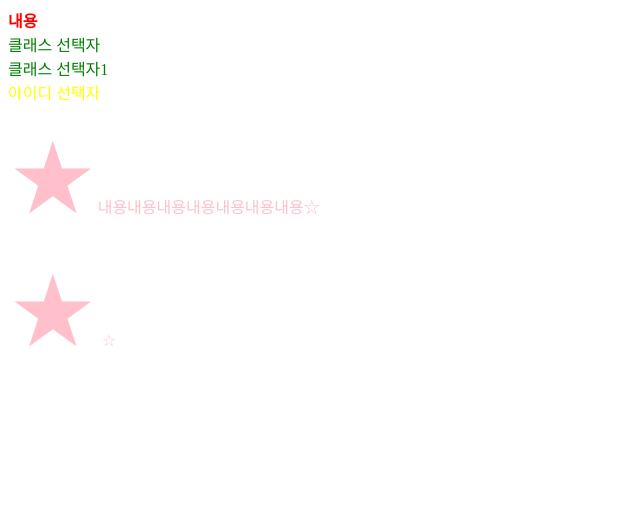
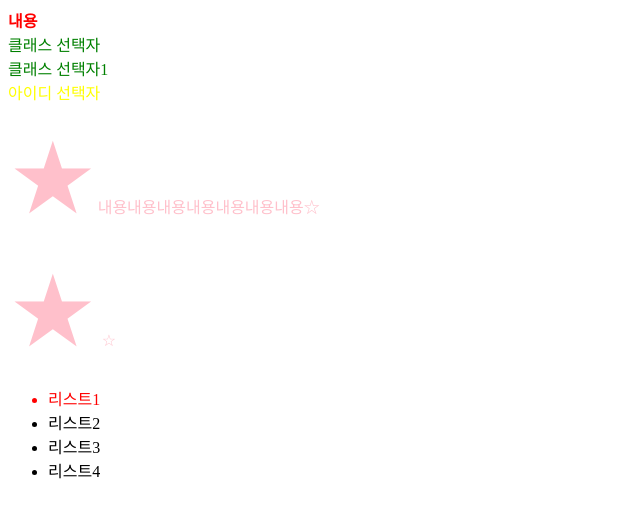
Before and after one commit to Ven6617/DP2019, a plain HTML site: page css.html in a window 1280 px wide. Shown: the whole page, without its empty margins (0-640 px from the left). Drawn offline with Linux system fonts and the light colour scheme.

Commit message:
Update css.html

```diff
--- a/css.html
+++ b/css.html
@@ -6,10 +6,14 @@
             b{ color: red; }
             .c_name{color:green;}
             #i_name{color: yellow;}
-            p:before{ content:"★"; }
-            p:after{ content:"☆"; }
+            p:before{ content: "★"; }
+            p:after{ content: "☆"; }
             p::first-letter{ font-size: 100px;}
             p::first-line{ color: pink;}
+
+            .li1:first-child{
+                color: red;
+            }
         </style>
     <head>
     <body>
@@ -18,5 +22,13 @@
         <div class="c_name">클래스 선택자1</div>
         <div id="i_name">아이디 선택자</div>
         <p>내용내용내용내용내용내용내용<p>
+
+            <ul> <!-- parent, 부모 -->
+                <li class="li1">리스트1</li>
+                <!-- child, 자식 아이-->
+                <li class="li1">리스트2</li>
+                <li class="li1">리스트3</li>
+                <li class="li1">리스트4</li>
+            </ul>
     </body>
 </html>
```
